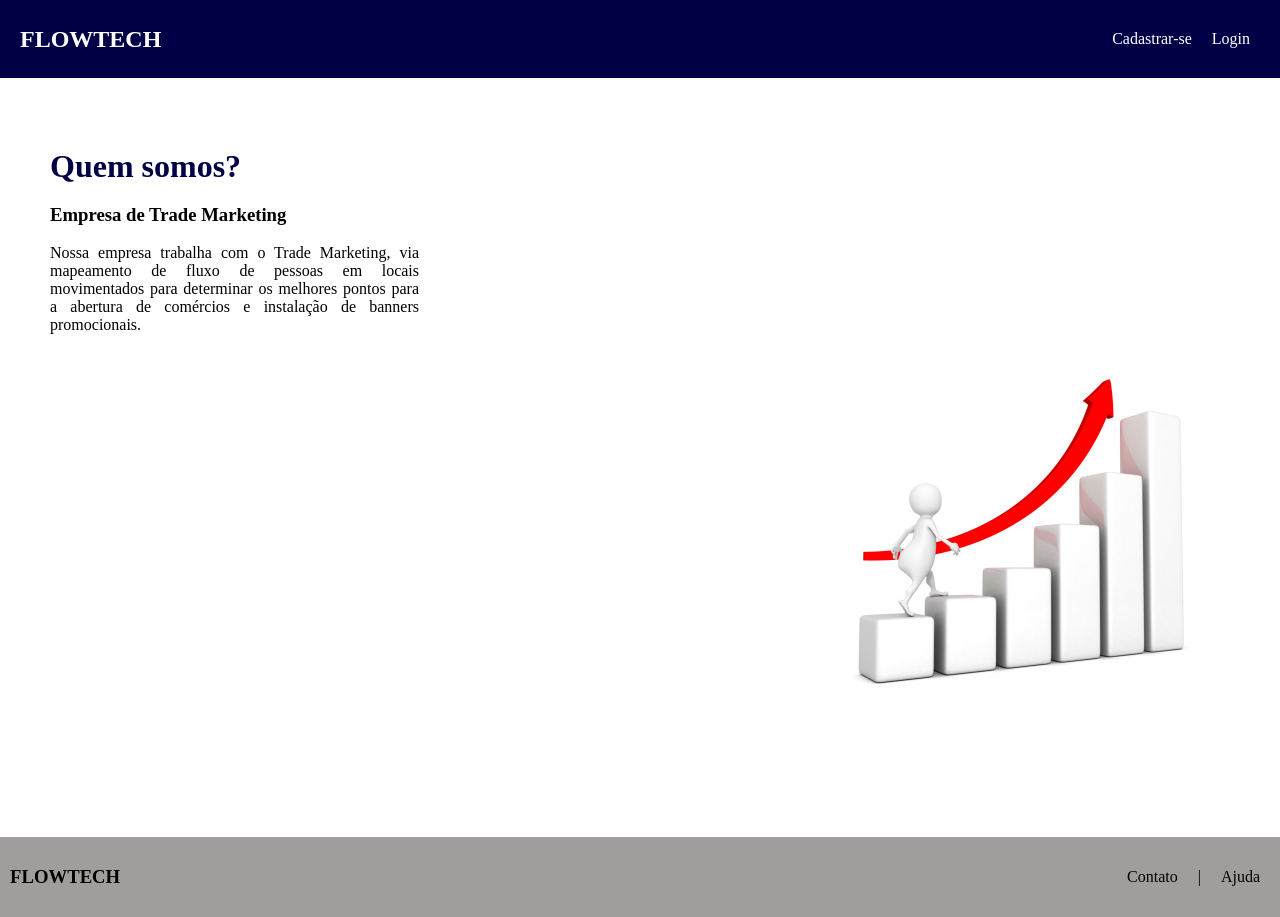
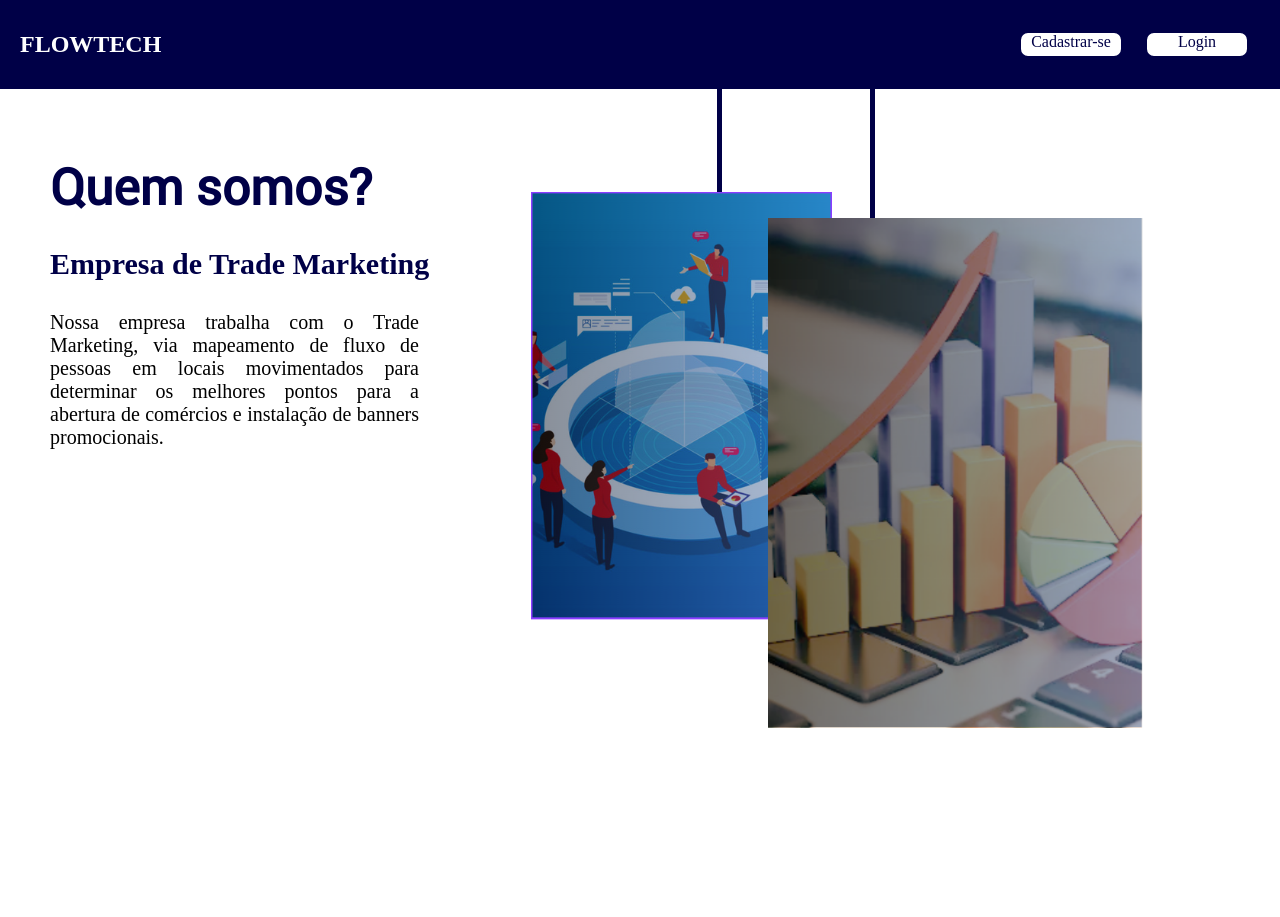
Before and after one commit to FlowTech-PI/FlowTech, a plain HTML site: page Sprint2/Algoritmos/tela-quem-somos/index.html in a window 1280 px wide. After the commit the page ends 800 px from the top, so only its background shows below. Drawn offline with Linux system fonts and the light colour scheme.

Commit message:
quemsomos2

```diff
--- a/Sprint2/Algoritmos/tela-quem-somos/index.html
+++ b/Sprint2/Algoritmos/tela-quem-somos/index.html
@@ -14,6 +14,9 @@
             <p>Login</p>
         </div>
     </nav>
+    <div class="linha1"></div>
+
+    <div class="segundalinha"></div>
 
     <div class="container">
         <h1>Quem somos?</h1>
@@ -21,15 +24,15 @@
         <p>Nossa empresa trabalha com o Trade Marketing,  via mapeamento de fluxo de pessoas em locais movimentados para determinar os melhores pontos para a abertura de comércios e instalação de banners promocionais.</p>
     </div>
 
+
+
     <div class="image-container">
-        <img src="imagens/grafico.jpg" alt="Imagem">
+        <img src="imagens/imagem01.PNG" alt="Imagem">
     </div>
 
-    <footer>
-        <h3>FLOWTECH</h3>
-        <p>Contato</p>
-        <p>|</p>
-        <p>Ajuda</p>
-    </footer>
+    <div class="image02">
+        <img src="imagens/imagem02.PNG" alt="Imagem" width="375px">
+    </div>
+
 </body>
 </html>
--- a/Sprint2/Algoritmos/tela-quem-somos/style.css
+++ b/Sprint2/Algoritmos/tela-quem-somos/style.css
@@ -1,6 +1,8 @@
 html, body {
     margin: 0;
     padding: 0;
+    display: flex;
+    flex-direction: column;
 }
 
 nav {
@@ -24,9 +26,28 @@ h1 {
 }
 
 .box1 p {
-    margin: 10px;
-    padding: 0;
-    color: white;
+        color: rgb(0, 0, 71);
+        background-color: white;
+        width: 100px;
+        height: 23px;
+        text-align: center;
+        margin: 10px;
+        padding: 0px;
+        border-width: initial;
+        border-style: solid;
+        border-color: initial;
+        border-image: initial;
+        border-radius: 10px;
+    }
+
+.container p{
+    font-family: open-sans;
+    font-size: 20px;
+}
+.container h3{
+    font-size: 30px;
+    font-family: open-sans;
+    color: rgb(0, 0, 71);
 }
 
 .container{
@@ -37,7 +58,8 @@ h1 {
 .container h1{
     color: rgb(0, 0, 71);
     font-weight: bold;
-    font-size: xx-large;
+    font-size: 50px;
+    font-family: roboto;
 }
 
 .container h1{
@@ -56,49 +78,48 @@ h1 {
     margin-top: 10%;
 }
 
-.vertical-line {
-    width: 1px;
-    height: 100px;
-    border-left: 1px solid black;
-
+.image02{
+    display: flex;
+    justify-content: center;
+    align-items: center;
+    margin-top: 17%;
+    position: absolute;
+    left: 60%;
+    margin-bottom: 20%;
 }
-
 
 .image-container {
     display: flex;
     justify-content: center;
     align-items: center;
-    margin-top: 1px;
-}
+    margin-top: 15%;
+    position: absolute;
+    right: 35%;
 
-.image-container img {
-    max-width: 100%;
-    max-height: 100%;
-}
-
-.image-container {
-    display: flex;
-    justify-content: flex-end;
-    align-items: center;
-    margin-top: 10px;
-    margin-right: 10px;
 
 }
 
 
-footer {
-    background-color: rgb(161, 157, 157);
-    padding: 10px;
-    margin: 0;
-    display: flex;
-    align-items: center;
-    margin-top: 10%;
-}
-footer h3{
-    margin-right: auto;
+
+.linha1 {
+    background-color: rgb(0, 0, 71);
+    width: 5px;
+    height: 300px;
+    position: absolute;
+    left: 56%;
 }
 
-footer p {
-    margin-right: 5px;
-    margin: 10px;
+.segundalinha{
+    background-color: rgb(0, 0, 71);
+    width: 5px;
+    height: 300px;
+    position: absolute;
+    left: 68%;
 }
+
+@font-face{
+    font-family: open-sans;
+    src: url(Fontes/OpenSans-Regular.ttf);
+    font-family: roboto;
+    src: url(Fontes/Roboto-Regular.ttf);
+}
```
Also changed, not shown: Sprint2/Algoritmos/tela-quem-somos/Fontes/OpenSans-Regular.ttf (added), Sprint2/Algoritmos/tela-quem-somos/Fontes/Roboto-Regular.ttf (added), Sprint2/Algoritmos/tela-quem-somos/imagens/grafico.jpg (deleted), Sprint2/Algoritmos/tela-quem-somos/imagens/imagem01.PNG (added), Sprint2/Algoritmos/tela-quem-somos/imagens/imagem02.PNG (added), 1 other file.
